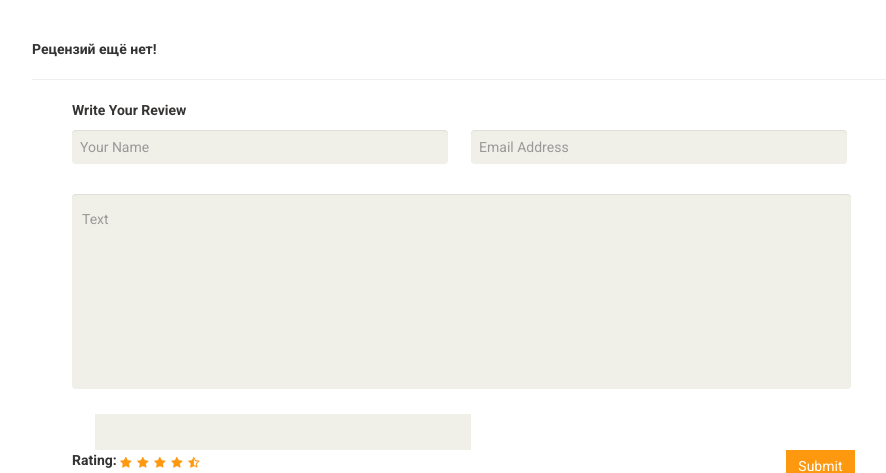
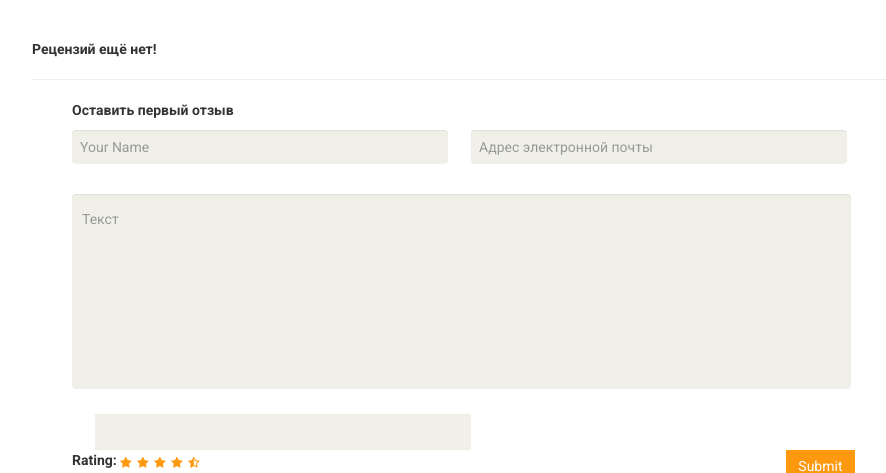
Before and after one commit to Tolokov/Shop, a Django app: page /products/4/ in a window 1280 px wide. Shown: the part 757-1230 px from the top of the page, without its empty margins (38-924 px from the left). Run offline with Django 4.2, Linux system fonts and the light colour scheme; data comes from the database, SQL or seed files in the repository; data that the repository does not hold is empty; parts of the project's set-up code (start-up, migrations or seed data) failed here and were passed over; some libraries are stand-ins or nearby versions.

Commit message:
Translated form Review

```diff
--- a/Shop/forms.py
+++ b/Shop/forms.py
@@ -12,9 +12,9 @@ class ReviewForm(ModelForm):
     class Meta:
         """Рендеринг формы для captcha"""
         required = {"required": "required", "class": "form-group col-md-6 form-control"}
-        name_attrs = {"type": "text", "placeholder": "Your Name", "name": "name"} | required
-        email_attrs = {"type": "email", "placeholder": "Email Address"} | required
-        text_attrs = {"name": "text", "placeholder": "Text"} | required
+        name_attrs = {"type": "text", "placeholder": "Your Name", "name": "Имя"} | required
+        email_attrs = {"type": "email", "placeholder": "Адрес электронной почты"} | required
+        text_attrs = {"name": "text", "placeholder": "Текст"} | required
 
         model = Review
         fields = ('name', 'email', 'text', 'g', 'captcha')
--- a/templates/pages/product-detail.html
+++ b/templates/pages/product-detail.html
@@ -115,8 +115,12 @@
 
                                 <!--contact-form-->
                                 <div>
-
-                                    <div><p><b>Write Your Review</b></p>
+                                    {# <div><p><b>Write Your Review</b></p>#}
+                                    {% if count == 0 %}
+                                    <div><p><b>Оставить первый отзыв</b></p>
+                                    {% else %}
+                                    <div><p><b>Написать отзыв</b></p>
+                                    {% endif %}
                                         <!--form-->
                                         <form action="{% url 'product_detail' product_detail.id %}" method="post">
                                             {% csrf_token %}
```
